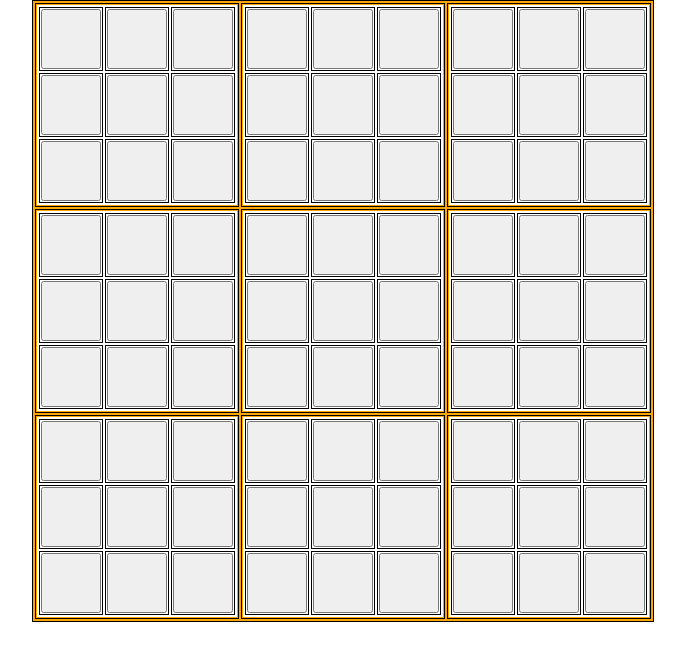
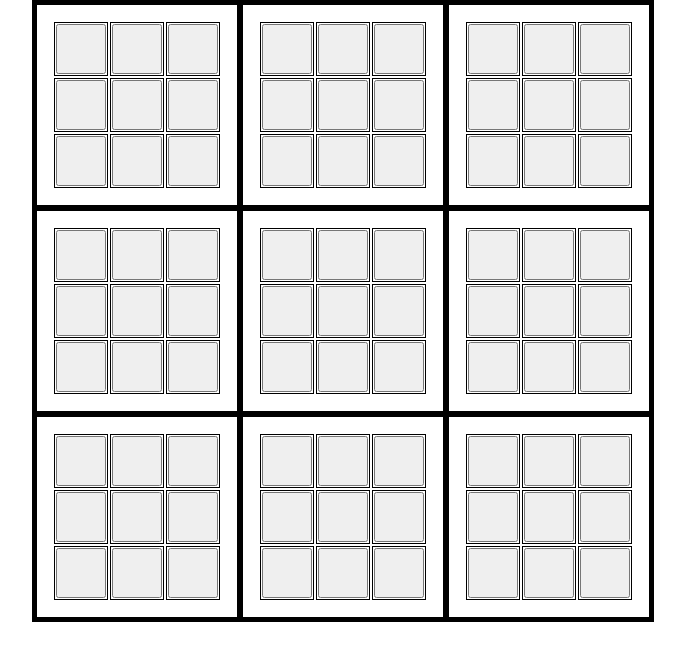
Before and after one commit to jeongj99/ultimate-tic-tac-toe, a React (Create React App) app: page / in a window 1280 px wide. Shown: the top 660 px of the page, without its empty margins (297-982 px from the left). Built offline with nearby package versions, Linux system fonts and the light colour scheme.

Commit message:
Create classnames and add styling depending on the class

```diff
--- a/src/components/Tictactoe.css
+++ b/src/components/Tictactoe.css
@@ -2,6 +2,17 @@
   background-color: white;
   height: 100%;
   width: 100%;
+  display: flex;
+  justify-content: center;
+  align-items: center;
+}
+
+.finish--x {
+  background-color: red;
+}
+
+.finish--y {
+  background-color: blue;
 }
 
 .individual {
--- a/src/components/Tictactoe.js
+++ b/src/components/Tictactoe.js
@@ -1,4 +1,5 @@
 import { useState } from "react";
+import classNames from "classnames";
 
 import "./Tictactoe.css";
 
@@ -15,6 +16,11 @@ export default function Tictactoe(props) {
 
   const [cells, setCells] = useState(Array(9).fill(null));
   const [winner, setWinner] = useState(null);
+
+  const tictactoeClass = classNames("individual-board", {
+    "finish--x": winner === "x",
+    "finish--y": winner === "o",
+  });
 
   const checkCellWinner = (squares, id) => {
     const combos = {
@@ -55,7 +61,7 @@ export default function Tictactoe(props) {
 
   return (
     <>
-      {winner ? <h2>{winner}</h2> : <table className="individual-board">
+      {winner ? <h2 className={tictactoeClass}>{winner}</h2> : <table className={tictactoeClass}>
         <tbody>
           <tr>
             <td className="individual">
--- a/src/components/Ultimate.css
+++ b/src/components/Ultimate.css
@@ -1,6 +1,6 @@
 .ultimate-board {
   border: 1px solid black;
-  background-color: orange;
+  background-color: black;
 }
 
 .turn {
```
